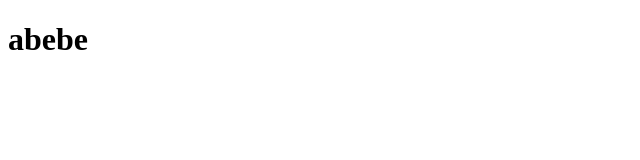
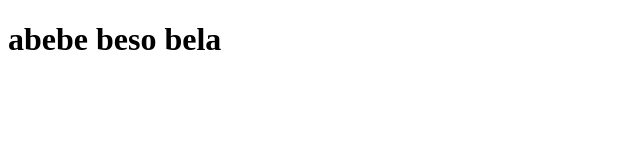
Before and after one commit to tesfa373/Thefirst, a plain HTML site: page index.html in a window 1280 px wide. Shown: the whole page, without its empty margins (0-640 px from the left). Drawn offline with Linux system fonts and the light colour scheme.

Commit message:
initial commit

```diff
--- a/index.html
+++ b/index.html
@@ -6,6 +6,6 @@
     <title>Document</title>
   </head>
   <body>
-    <h1>abebe</h1>
+    <h1>abebe beso bela</h1>
   </body>
 </html>
```
